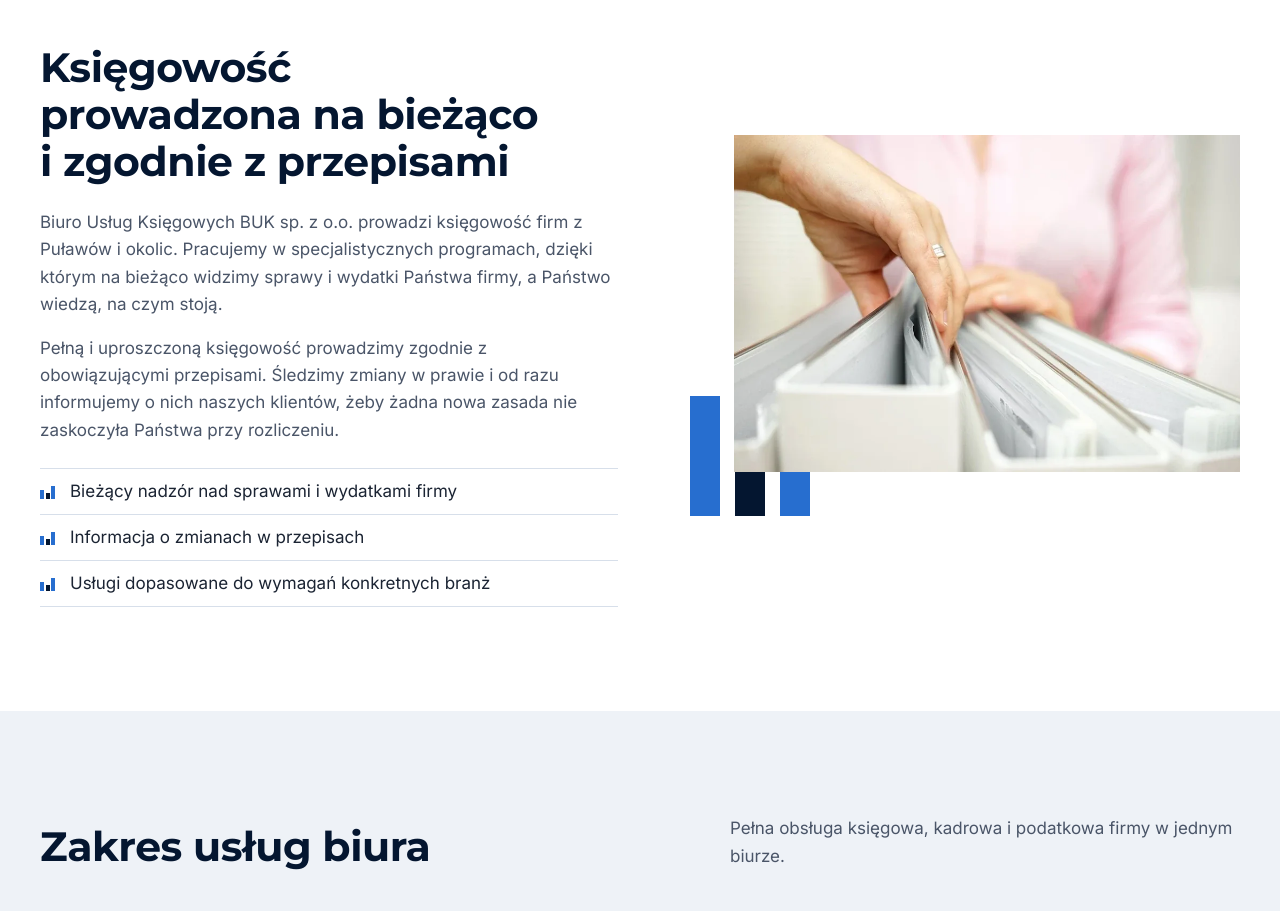
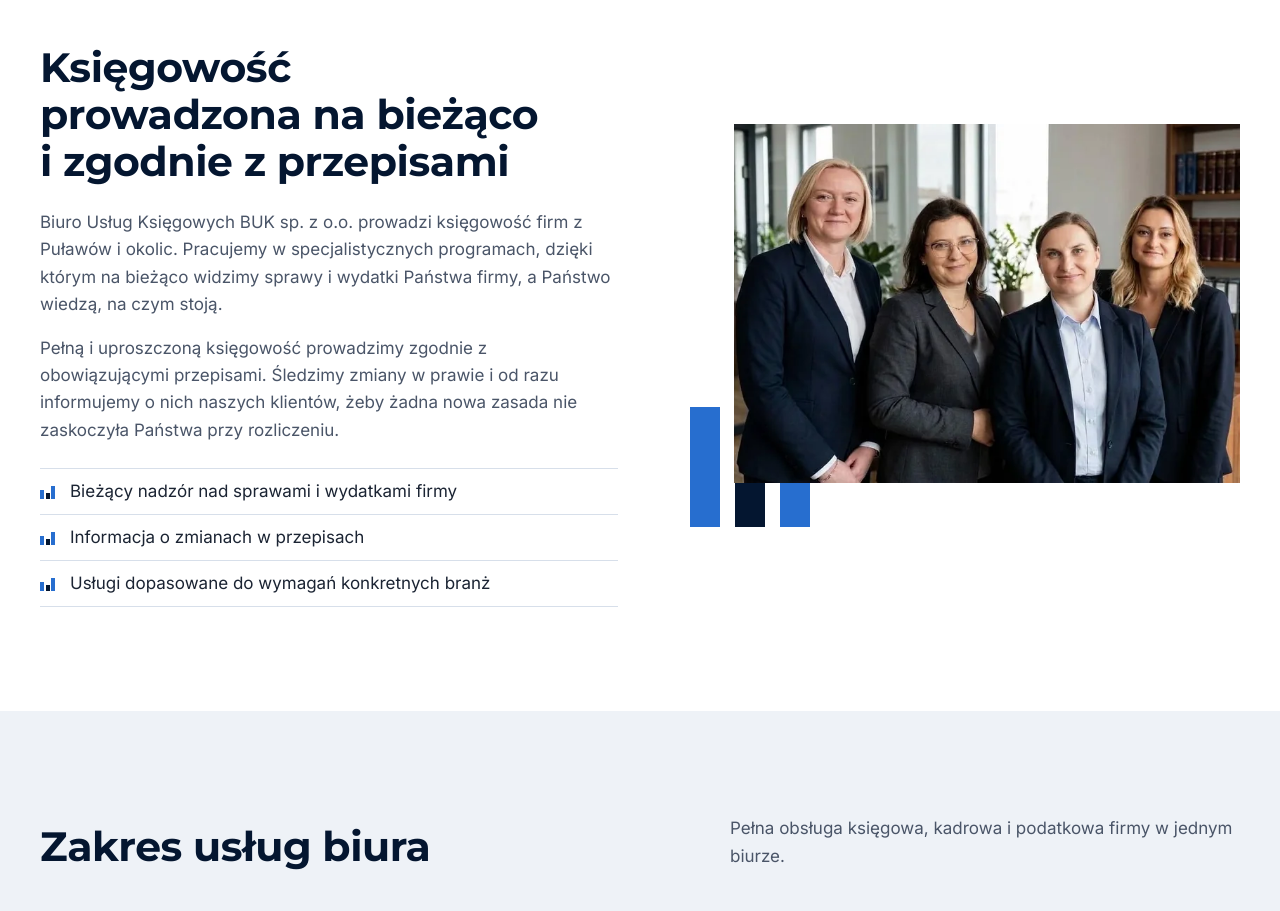
Before and after one commit to Disaster26/buk-pulawy-koncepcja, a plain HTML site: page index.html in a window 1280 px wide. Shown: the part 860-1771 px from the top of the page. Drawn offline with Linux system fonts and the light colour scheme.

Commit message:
Zdjecie zespolu BUK przy sekcji o biurze

```diff
--- a/index.html
+++ b/index.html
@@ -67,7 +67,7 @@
       </ul>
     </div>
     <figure class="o-foto">
-      <img src="img/segregatory.webp" alt="Dokumentacja księgowa klientów w segregatorach" width="946" height="631" loading="lazy">
+      <img class="o-zespol" src="img/zespol-buk.webp" srcset="img/zespol-buk-720.webp 720w, img/zespol-buk.webp 1039w" sizes="(max-width:900px) calc(100vw - 60px), 560px" alt="Zespół Biura Usług Księgowych BUK sp. z o.o. w Puławach" width="1039" height="737" loading="lazy">
       <svg class="o-slupki" viewBox="0 0 120 160" aria-hidden="true"><rect x="0" y="40" width="30" height="120" fill="#276ECF"/><rect x="45" y="80" width="30" height="80" fill="#041630"/><rect x="90" y="0" width="30" height="160" fill="#276ECF"/></svg>
     </figure>
   </div>
--- a/style.css
+++ b/style.css
@@ -90,6 +90,7 @@ p{margin:0 0 1em}
 .o-foto{position:relative;margin:0 0 0 0;padding:0 0 44px 44px}
 .o-foto img{width:100%;aspect-ratio:3/2;object-fit:cover;object-position:40% 50%;position:relative;z-index:1}
 .o-slupki{position:absolute;left:0;bottom:0;width:120px;height:160px;z-index:0}
+.o-foto img.o-zespol{aspect-ratio:auto;height:auto;max-width:1039px;object-fit:contain}
 
 /* oferta */
 .oferta{background:var(--szary);padding:104px 0}
```
Also changed, not shown: img/zespol-buk-720.webp (added), img/zespol-buk.webp (added).
